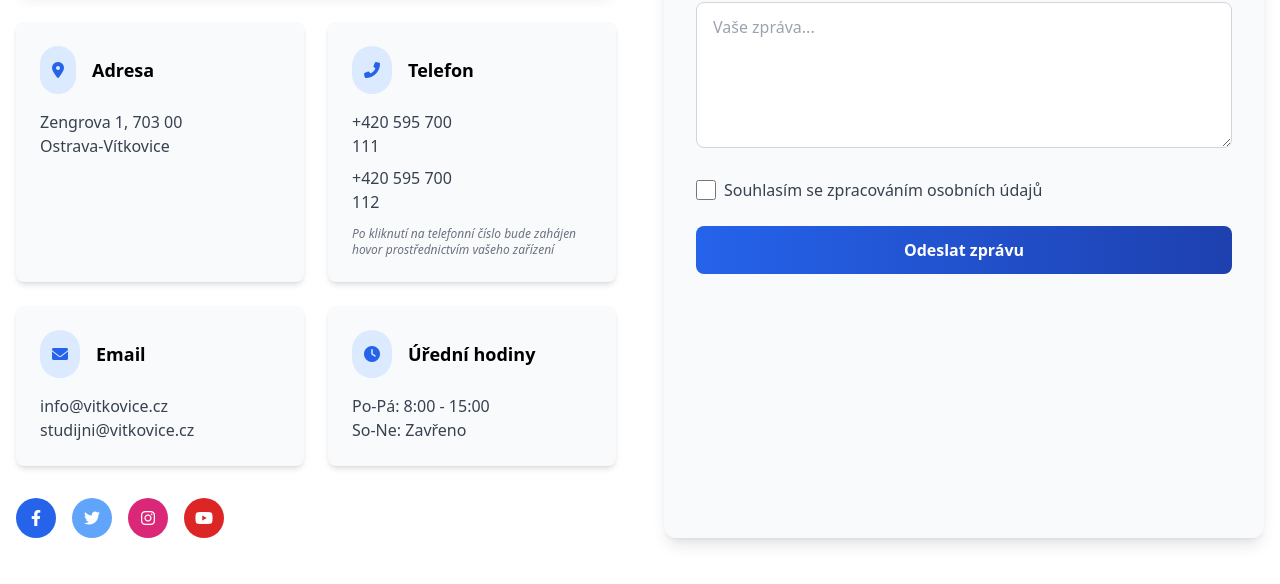
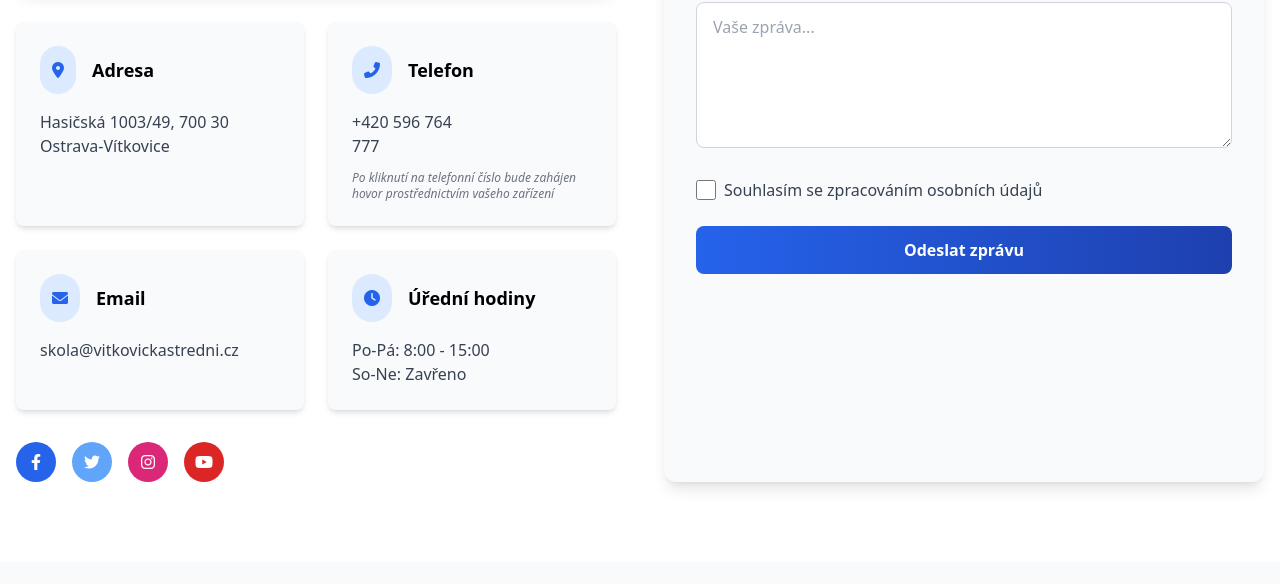
Before and after one commit to bendoslav/school, a plain HTML site: page index.html in a window 1280 px wide. Shown: the part 3186-3770 px from the top of the page. After the commit the page ends 3748 px from the top, so only its background shows below. Drawn offline with nearby package versions, Linux system fonts and the light colour scheme.

Commit message:
dodané správné informace o webu v kontaktech

```diff
--- a/index.html
+++ b/index.html
@@ -370,7 +370,7 @@
                                                             </div>
                                                             <h3 class="font-bold text-lg">Adresa</h3>
                                                         </div>
-                                                        <p class="text-gray-700">Zengrova 1, 703 00</p>
+                                                        <p class="text-gray-700">Hasičská 1003/49, 700 30</p>
                                                         <p class="text-gray-700">Ostrava-Vítkovice</p>
                                                     </div>
 
@@ -381,12 +381,8 @@
                                                             </div>
                                                             <h3 class="font-bold text-lg">Telefon</h3>
                                                         </div>
-                                                        <a href="tel:+420595700111" class="text-gray-700 hover:text-blue-600 transition-colors flex items-center group" title="Kliknutím zahájíte hovor">
-                                                            <span>+420 595 700 111</span>
-                                                            <span class="ml-2 text-xs bg-blue-100 text-blue-700 px-2 py-1 rounded opacity-0 group-hover:opacity-100 transition-opacity">Klikněte pro volání</span>
-                                                        </a>
-                                                        <a href="tel:+420595700112" class="text-gray-700 hover:text-blue-600 transition-colors flex items-center group mt-2" title="Kliknutím zahájíte hovor">
-                                                            <span>+420 595 700 112</span>
+                                                        <a href="tel:+420596764777" class="text-gray-700 hover:text-blue-600 transition-colors flex items-center group" title="Kliknutím zahájíte hovor">
+                                                            <span>+420 596 764 777</span>
                                                             <span class="ml-2 text-xs bg-blue-100 text-blue-700 px-2 py-1 rounded opacity-0 group-hover:opacity-100 transition-opacity">Klikněte pro volání</span>
                                                         </a>
                                                         <p class="text-xs text-gray-500 mt-3 italic">Po kliknutí na telefonní číslo bude zahájen hovor prostřednictvím vašeho zařízení</p>
@@ -399,8 +395,7 @@
                                                             </div>
                                                             <h3 class="font-bold text-lg">Email</h3>
                                                         </div>
-                                                        <p class="text-gray-700">info@vitkovice.cz</p>
-                                                        <p class="text-gray-700">studijni@vitkovice.cz</p>
+                                                        <p class="text-gray-700">skola@vitkovickastredni.cz</p>
                                                     </div>
 
                                                     <div class="bg-gray-50 p-6 rounded-lg shadow-md">
```
